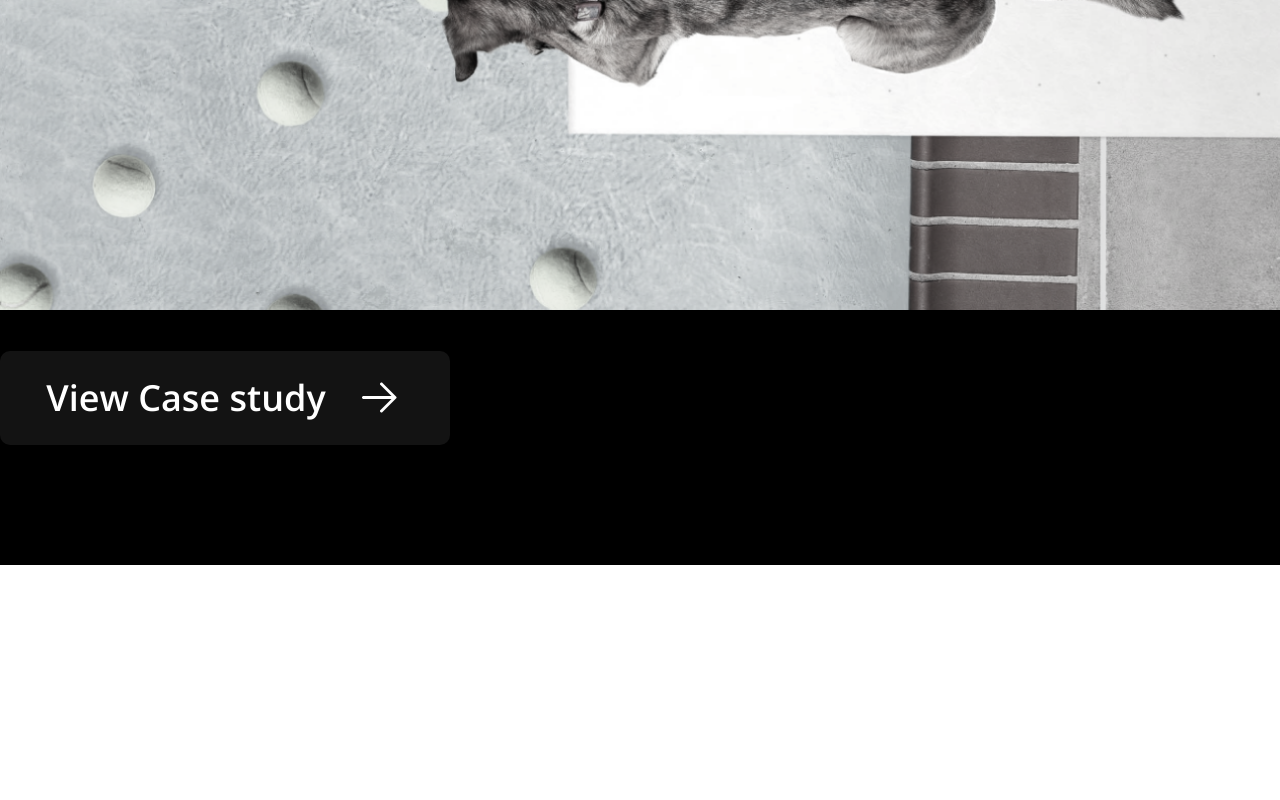
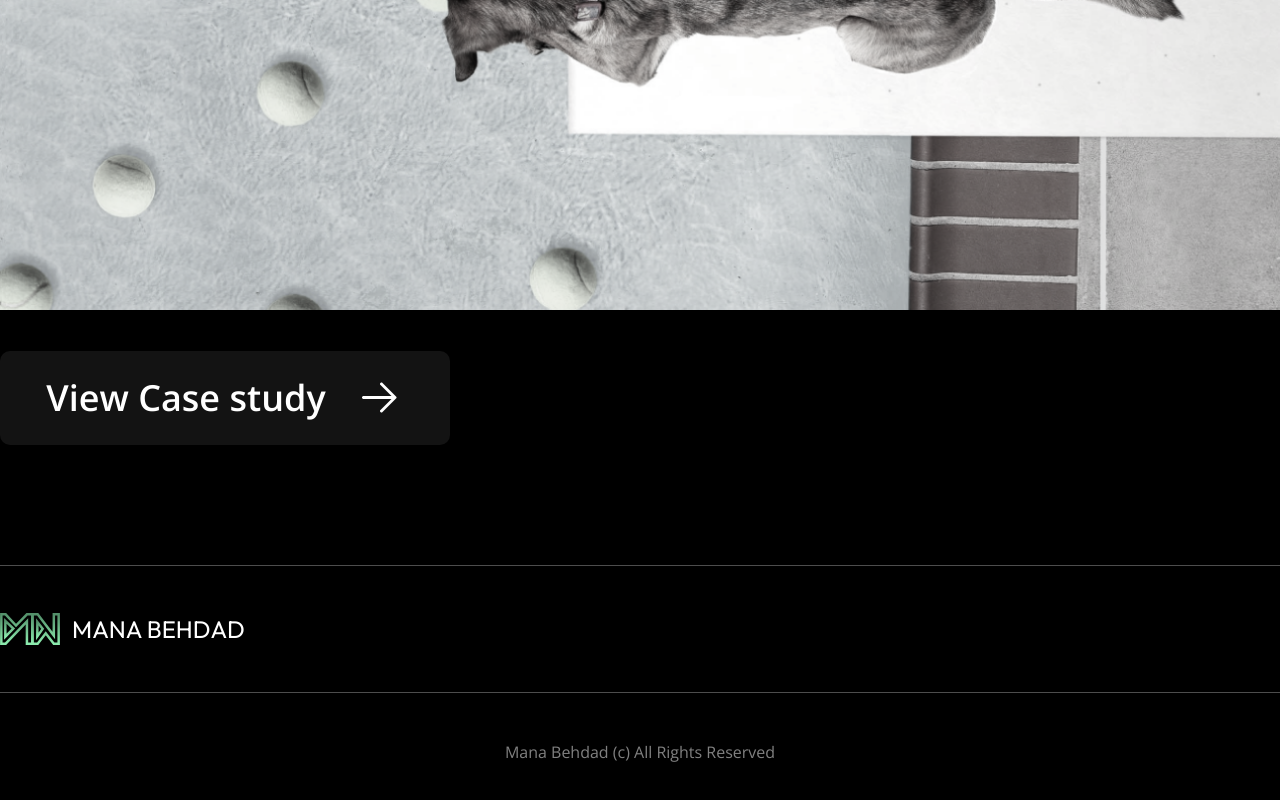
Before and after one commit to MamtazDev/mana-behdad-portfolio, a React (Vite) app: page / in a window 1280 px wide. Shown: the part 2275-3075 px from the top of the page. Before the commit the page ends 2840 px from the top, so only its background shows below. Built offline with nearby package versions, Linux system fonts and the light colour scheme.

Commit message:
footer added

```diff
--- a/src/Layout/Footer/Footer.jsx
+++ b/src/Layout/Footer/Footer.jsx
@@ -1,8 +1,25 @@
 import React from 'react'
-
+import logo from '../../assets/logo.svg'
 const Footer = () => {
   return (
-    <div>Footer</div>
+
+    <div>
+      <div className='bg-black  '>
+        <div className="max-w-screen-xl mx-auto">
+          <div className='h-[1px] bg-[#FFFFFF4D]'></div>
+          <div className='py-[47px] w-full'>
+            <a href="https://flowbite.com/" class="flex items-center space-x-3 rtl:space-x-reverse">
+              <img src={logo} class="h-8" alt="Flowbite Logo" />
+              <span class="self-center text-white font-outfit text-2xl font-normal whitespace-nowrap ">MANA BEHDAD</span>
+            </a>
+          </div>
+            <div className='h-[1px] bg-[#FFFFFF4D] mb-[47px]'></div>
+            <p className='text-center text-[#FFFFFF80]   pb-[102px] texxt-base font-normal font-sans '>Mana Behdad (c) All Rights Reserved</p>
+        </div>
+
+
+      </div>
+    </div>
   )
 }
 
--- a/src/Layout/Layout.jsx
+++ b/src/Layout/Layout.jsx
@@ -9,7 +9,7 @@ const Layout = () => {
         <div>
             <NavBar />
             <Outlet />
-            {/* <Footer /> */}
+            <Footer />
         </div>
 
     )
```
